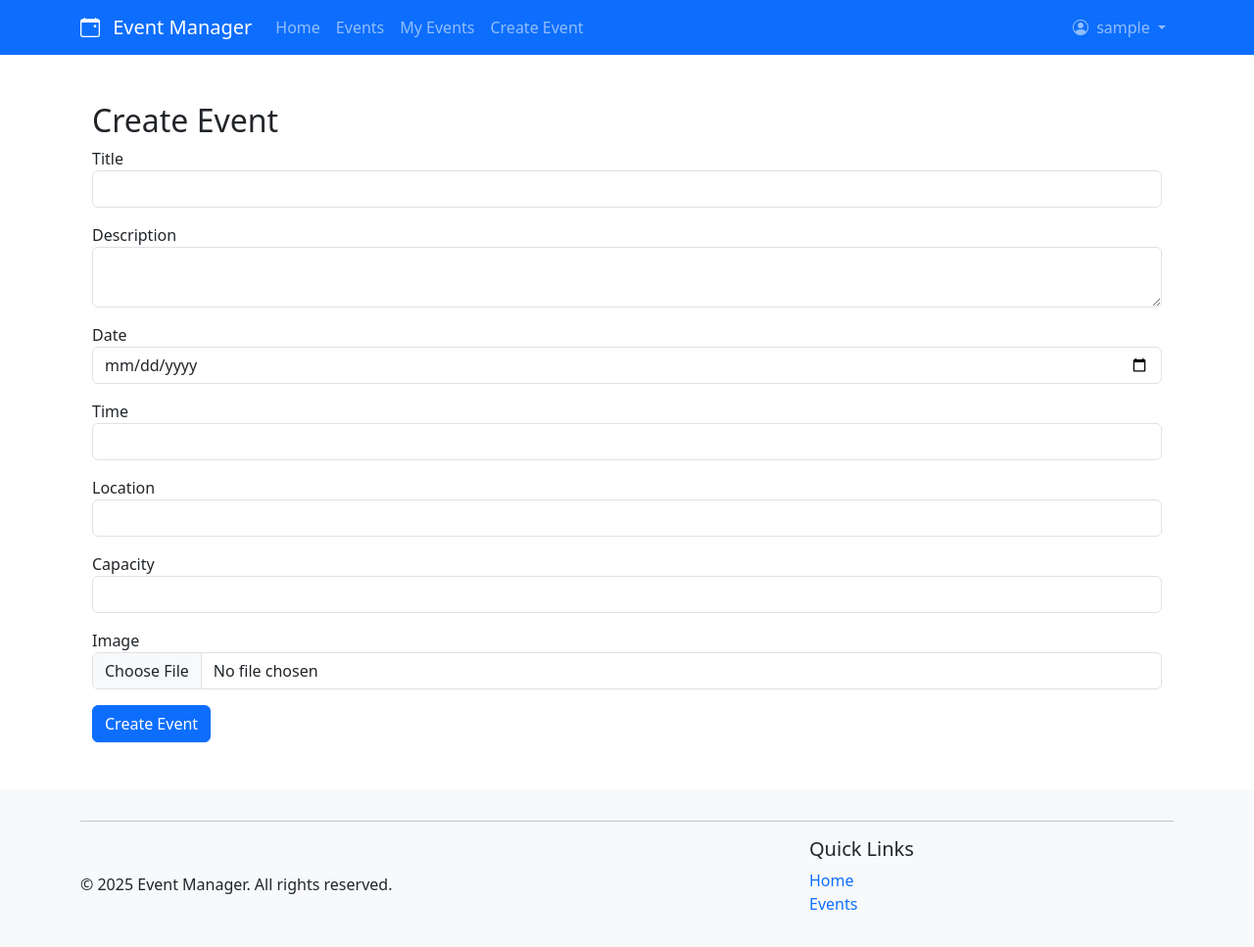
After one commit to AngryMitch/Flask-Website, a Flask app: page /events/create in a window 1280 px wide. The commit adds this page. Shown: the whole page at 98% size. Run offline with Flask 3, Linux system fonts and the light colour scheme; the visitor is signed in with stand-in values (Sample User, id 1); some libraries are stand-ins or nearby versions.

Commit message:
Added edit and create event functions

```diff
--- a/riffhub/blueprints/events/routes.py
+++ b/riffhub/blueprints/events/routes.py
@@ -4,7 +4,7 @@ from riffhub.models import Event, Order, Ticket, User, db
 from riffhub.helpers import login_required, save_image
 from datetime import datetime
 from sqlalchemy import func
-
+from riffhub.forms import EventForm
 @bp.route('/')
 def list():
     """List all events"""
@@ -15,7 +15,9 @@ def list():
 @login_required
 def create():
     """Create a new event"""
+    form = EventForm()
     if request.method == 'POST':
+
         title = request.form['title']
         description = request.form['description']
         date_str = request.form['date']
@@ -41,15 +43,15 @@ def create():
         if 'image' in request.files:
             image_filename = save_image(request.files['image'])
 
+
         # Create event
         event = Event(
-            title=title,
-            description=description,
-            date=date,
-            time=time,
-            location=location,
-            capacity=capacity,
-            image=image_filename,
+            title=form.title.data,
+            description=form.description.data,
+            date=form.date.data,
+            time=form.time.data,
+            location=form.location.data,
+            capacity=form.capacity.data or 0,
             organizer_id=session['user_id']
         )
 
@@ -59,7 +61,7 @@ def create():
         flash('Event created successfully!', 'success')
         return redirect(url_for('events.detail', event_id=event.id))
 
-    return render_template('create.html')
+    return render_template('create.html', form=form)
 
 @bp.route('/<int:event_id>')
 def detail(event_id):
@@ -96,6 +98,8 @@ def edit(event_id):
         flash('You do not have permission to edit this event', 'danger')
         return redirect(url_for('events.detail', event_id=event_id))
 
+    form = EventForm(obj=event)
+
     if request.method == 'POST':
         event.title = request.form['title']
         event.description = request.form['description']
@@ -128,7 +132,8 @@ def edit(event_id):
         flash('Event updated successfully!', 'success')
         return redirect(url_for('events.detail', event_id=event_id))
 
-    return render_template('edit.html', event=event)
+
+    return render_template('edit.html', form=form, event=event)
 
 @bp.route('/<int:event_id>/delete', methods=['POST'])
 @login_required
--- /dev/null
+++ b/riffhub/blueprints/events/templates/create.html
@@ -0,0 +1,33 @@
+{% extends "base.html" %}
+{% block content %}
+<div class="container mt-5">
+    <h2>Create Event</h2>
+    <form method="POST" enctype="multipart/form-data">
+        {{ form.hidden_tag() }}
+
+        <div class="mb-3">
+            {{ form.title.label }} {{ form.title(class="form-control") }}
+        </div>
+        <div class="mb-3">
+            {{ form.description.label }} {{ form.description(class="form-control") }}
+        </div>
+        <div class="mb-3">
+            {{ form.date.label }} {{ form.date(class="form-control") }}
+        </div>
+        <div class="mb-3">
+            {{ form.time.label }} {{ form.time(class="form-control") }}
+        </div>
+        <div class="mb-3">
+            {{ form.location.label }} {{ form.location(class="form-control") }}
+        </div>
+        <div class="mb-3">
+            {{ form.capacity.label }} {{ form.capacity(class="form-control") }}
+        </div>
+        <div class="mb-3">
+            {{ form.image.label }} {{ form.image(class="form-control") }}
+        </div>
+
+        <button type="submit" class="btn btn-primary">Create Event</button>
+    </form>
+</div>
+{% endblock %}
--- a/riffhub/blueprints/events/templates/detail.html
+++ b/riffhub/blueprints/events/templates/detail.html
@@ -69,7 +69,7 @@
                 <hr>
 
                 <h5>About this event</h5>
-                <p class="card-text">{{ event.description|nl2br }}</p>
+                <p class="card-text">{{ event.description.replace('\n', '<br>') | safe  }}</p>
 
                 <div class="mt-4">
                     <div class="d-flex align-items-center mb-3">
--- a/riffhub/forms.py
+++ b/riffhub/forms.py
@@ -1,13 +1,11 @@
 from flask_wtf import FlaskForm
-from wtforms.fields import EmailField, StringField, PasswordField, SubmitField
-from wtforms.validators import InputRequired, EqualTo
-
+from wtforms.fields import EmailField, StringField, PasswordField, SubmitField,StringField, TextAreaField, DateField, IntegerField, FileField
+from wtforms.validators import InputRequired, EqualTo,DataRequired
+from flask_wtf.file import FileField, FileAllowed
 class loginForm(FlaskForm):
     username = StringField("Username", validators=[InputRequired()])
     password = PasswordField("Password", validators=[InputRequired()])
     submit = SubmitField("Login")
-
-
 
 class registerForm(FlaskForm):
     username = StringField("Username", validators=[InputRequired()])
@@ -18,3 +16,23 @@ class registerForm(FlaskForm):
 
 class commentForm(FlaskForm):
     body = StringField("Comment", validators=[InputRequired()])
+
+class editForm(FlaskForm):
+    title = StringField('Title', validators=[DataRequired()])
+    description = TextAreaField('Description', validators=[DataRequired()])
+    date = DateField('Date', format='%Y-%m-%d', validators=[DataRequired()])
+    time = StringField('Time', validators=[DataRequired()])
+    location = StringField('Location', validators=[DataRequired()])
+    capacity = IntegerField('Capacity')
+    image = FileField('Event Image', validators=[
+        FileAllowed(['jpg', 'jpeg', 'png', 'gif'], 'Images only!')
+    ])
+
+class EventForm(FlaskForm):
+    title = StringField('Title', validators=[DataRequired()])
+    description = TextAreaField('Description')
+    date = DateField('Date', validators=[DataRequired()])
+    time = StringField('Time', validators=[DataRequired()])
+    location = StringField('Location', validators=[DataRequired()])
+    capacity = IntegerField('Capacity')
+    image = FileField('Image')
--- a/riffhub/templates/macros.html
+++ b/riffhub/templates/macros.html
@@ -12,7 +12,8 @@
         <h5 class="card-title">{{ event.title }}</h5>
         <p class="card-text text-muted">
             <small>
-                <i class="bi bi-calendar me-1"></i> {{ format_date(event.date) }}
+                <i class="bi bi-calendar me-1"></i> {{ event.date.strftime('%B %d, %Y') }}
+
                 {% if event.time %}
                 <br><i class="bi bi-clock me-1"></i> {{ event.time }}
                 {% endif %}
```
Also changed, not shown: riffhub/blueprints/events/templates/edit.html (added, +44 -0 lines), riffhub/models.py (+0 -9 lines), riffhub/static/uploads/20250519125958_133900098972992494.jpg (added), riffhub/static/uploads/20250519130444_133900098972992494.jpg (added), riffhub/static/uploads/20250519131155_133900098979932002.jpg (added), riffhub/static/uploads/20250519131303_133900098972992494.jpg (added).
